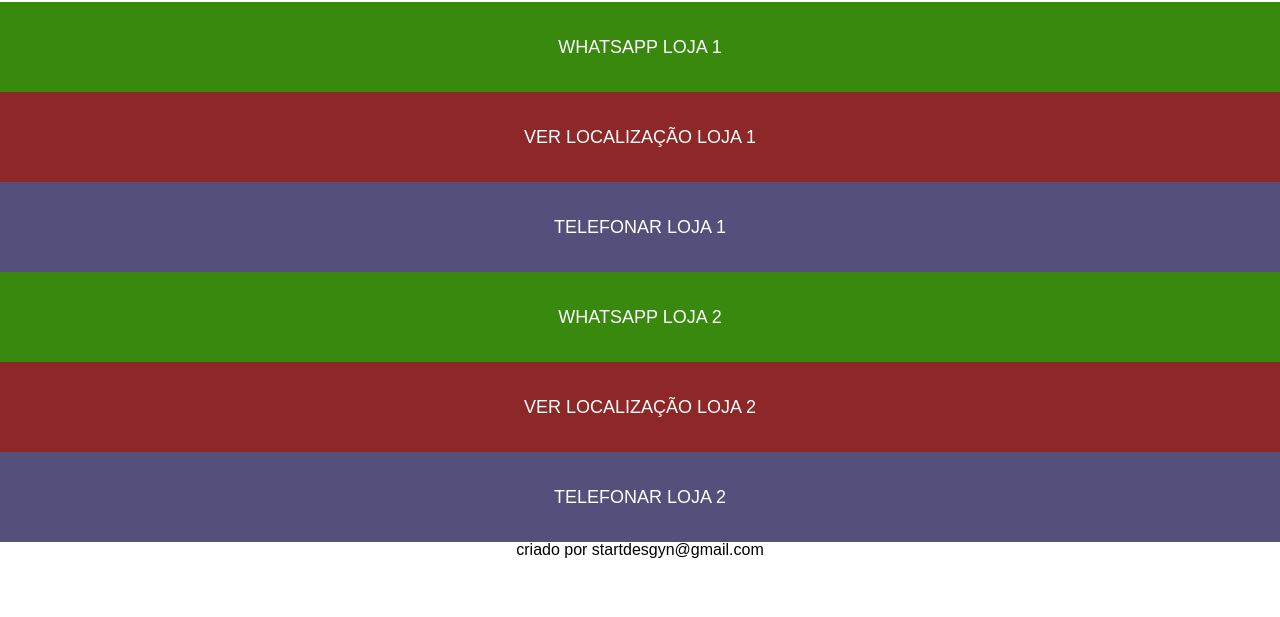
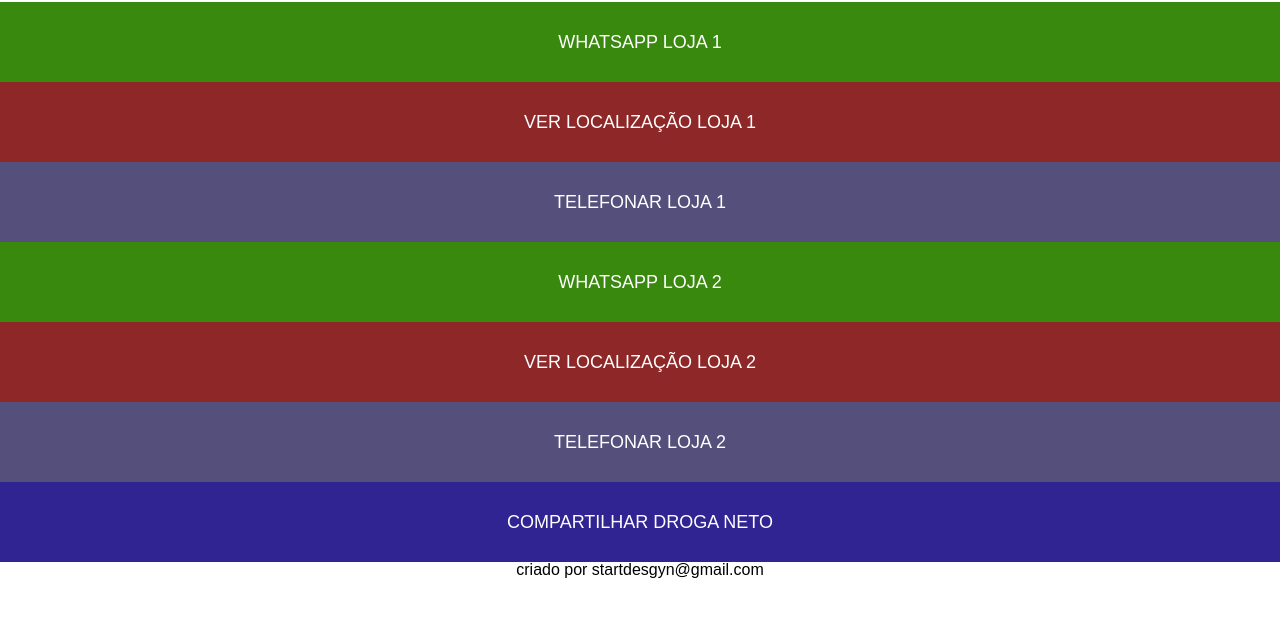
Before and after one commit to startdes/droganeto, a plain HTML site: page index.html in a window 1280 px wide. Shown: the part 19-636 px from the top of the page. Drawn offline with Linux system fonts and the light colour scheme.

Commit message:
Add files via upload

```diff
--- a/css/stilo.css
+++ b/css/stilo.css
@@ -12,7 +12,7 @@
 #divzapzap {
     width: 100%;
     background-color: #39890f;
-    line-height: 90px;
+    line-height: 80px;
     font-size: 18px;
     color: #FFF;
     float: left;
@@ -21,7 +21,7 @@
 #divlocalizacao {
     width: 100%;
     background-color: #8e2727;
-    line-height: 90px;
+    line-height: 80px;
     font-size: 18px;
     color: #FFF;
     float: left;
@@ -31,13 +31,25 @@
 #divtel{
     width: 100%;
     background-color: #544f7b;
-    line-height: 90px;
+    line-height: 80px;
     font-size: 18px;
     color: #FFF;
     float: left;
     text-align: center;
 
 }
+
+#divcompartilhar{
+    width: 100%;
+    background-color: #302493;
+    line-height: 80px;
+    font-size: 18px;
+    color: #FFF;
+    float: left;
+    text-align: center;
+
+}
+
 .propaganda{
     padding-top: 280px;
 
--- a/index.html
+++ b/index.html
@@ -47,8 +47,13 @@
     </div>
     </a>
 
+    <a href='whatsapp://send?text=bit.ly/droganeto'>
+    <div id="divcompartilhar">COMPARTILHAR DROGA NETO
+    </div>
+    </a>
 
-     <div class="propaganda">criado por startdesgyn@gmail.com</div>
+
+    <div class="propaganda">criado por startdesgyn@gmail.com</div>
 
 
 
```
